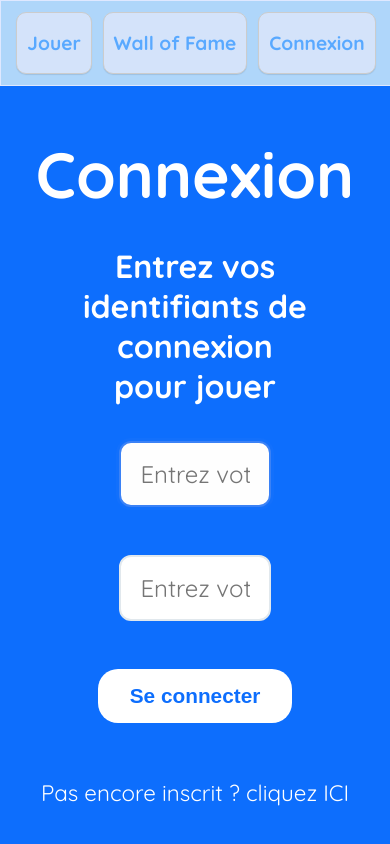
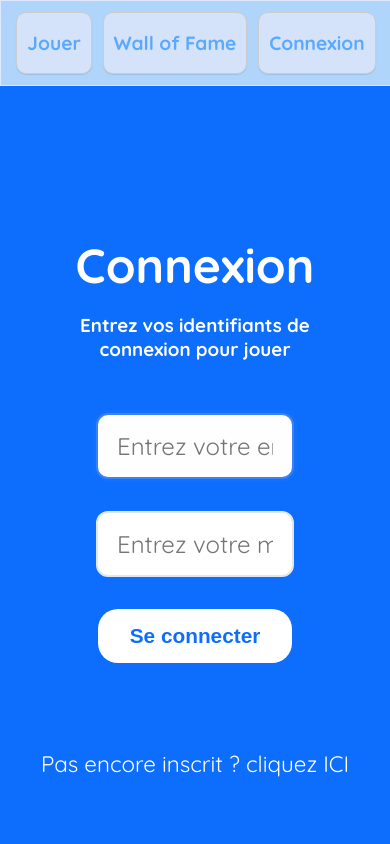
Before and after one commit to valjeanjean/projet-motus, a Next.js app: page /login in a window 390 px wide. Shown: the top 844 px of the page. Built offline with nearby package versions, Linux system fonts and the light colour scheme.

Commit message:
last changes

```diff
--- a/src/app/globals.css
+++ b/src/app/globals.css
@@ -6,6 +6,7 @@ body{
   margin: 0;
   font-family: "Quicksand", sans-serif;
   overflow-x: hidden;
+  overflow-y: hidden;
 }
 
 main{
--- a/src/components/LoginForm.tsx
+++ b/src/components/LoginForm.tsx
@@ -51,7 +51,7 @@ export default function LoggingForm(){
     return(
 
         <>
-            <div className="register-titles-container">
+            <div className="login-titles-container">
                 <h1>Connexion</h1>
                 <h3>Entrez vos identifiants de connexion pour jouer</h3>
             </div>
--- a/src/components/components-styles/RegisterForm.css
+++ b/src/components/components-styles/RegisterForm.css
@@ -1,10 +1,50 @@
-@media only screen and (max-width: 600px) {
+@media only screen and (max-width: 750px) {
 
     .register-titles-container h3{
 
         padding-bottom: 100px;
+        font-size: 1.5em !important;
 
     }
+
+    .register-titles-container h1{
+
+        font-size: 3em !important;
+    }
+
+    .register-form{
+
+        gap: 2em !important;
+        width: 100% !important;
+    }
+
+
+    .register-titles-container{
+
+        width: 100% !important;
+        height: 5% !important;
+    }
+
+    .login-titles-container{
+
+        width: 80% !important;
+    }
+
+    .login-titles-container h1{
+
+        font-size: 3em !important;
+    }
+
+
+    .click-to-register{
+
+        height: 10% !important;
+    }
+
+
+}
+
+@media only screen and (max-width: 750px) {
 
 
 }
@@ -35,6 +75,20 @@
     justify-content: center;
 }
 
+.login-titles-container{
+
+    color: white;
+    display: flex;
+    flex-direction: column;
+    align-items: center;
+    text-align: center;
+    width: 60%;
+    height: 25%;
+    padding-top: 20px;
+    justify-content: center;
+
+}
+
 .register-titles-container h1{
 
     font-size: 4em;
@@ -44,8 +98,6 @@
 .register-titles-container h3{
 
     font-size: 2em;
-
-
 }
 
 
```
